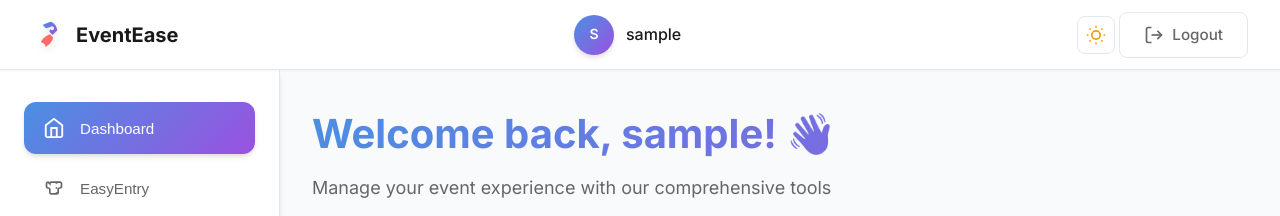
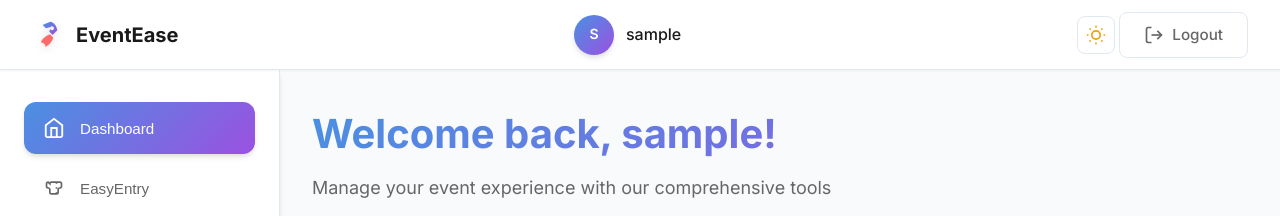
Before and after one commit to Rehan-Aditya8/Event_Ease_Hackcelestial, a plain HTML site: page pages/functions.html in a window 1280 px wide. Shown: the top 216 px of the page. Drawn offline with nearby package versions, Linux system fonts and the light colour scheme; sample sign-in values are in the browser's storage; a small style sheet from the web is missing.

Commit message:
remove emoji and edited little

```diff
--- a/pages/functions.html
+++ b/pages/functions.html
@@ -108,7 +108,7 @@
         <!-- Dashboard View -->
         <section id="dashboard" class="view">
             <div class="view-header">
-                <h1 class="view-title">Welcome back, <span id="dashboardUserName">User</span>! 👋</h1>
+                <h1 class="view-title">Welcome back, <span id="dashboardUserName">User</span>! </h1>
                 <p class="view-subtitle">Manage your event experience with our comprehensive tools</p>
             </div>
 
```
